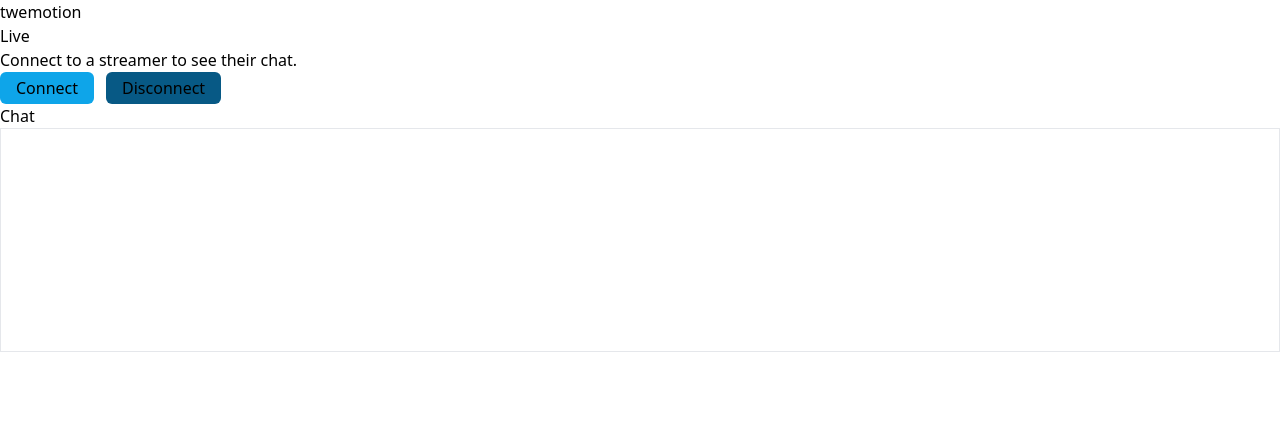
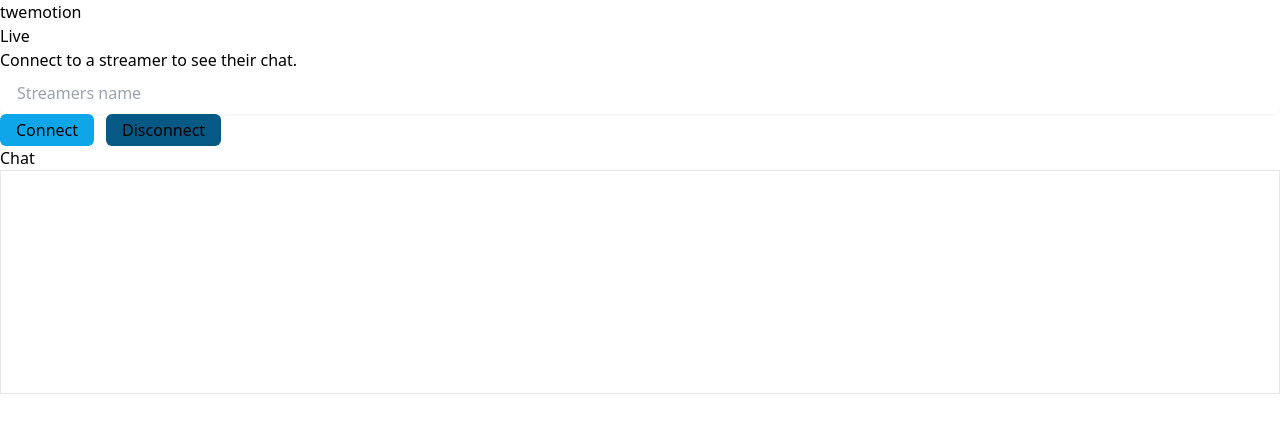
Before and after one commit to soymartinez/twemotion, a Next.js app: page / in a window 1280 px wide. Shown: the top 432 px of the page. Built offline with nearby package versions, Linux system fonts and the light colour scheme.

Commit message:
🌌 refactor (live): add streamer name by input

```diff
--- a/src/components/live.tsx
+++ b/src/components/live.tsx
@@ -1,15 +1,21 @@
 'use client'
 
 import { connect, disconnect } from '@/utils/twitch'
+import { useState } from 'react'
 import Chat from './chat'
 
 export default function Live() {
+    const [streamer, setStreamer] = useState('')
     return (
         <section>
             <h1>Live</h1>
             <p>Connect to a streamer to see their chat.</p>
+            <input type='text' className='rounded-lg border-transparent flex-1 appearance-none border border-gray-300 w-full py-2 px-4 bg-white text-gray-700 placeholder-gray-400 shadow-sm text-base focus:outline-none focus:ring-2 focus:ring-purple-600 focus:border-transparent'
+                placeholder='Streamers name'
+                onChange={(e) => setStreamer(e.target.value)}
+            />
             <div className='flex gap-3'>
-                <button className='px-4 py-1 bg-sky-500 rounded-md' onClick={() => connect('shroud')}>Connect</button>
+                <button className='px-4 py-1 bg-sky-500 rounded-md' onClick={() => connect(streamer)}>Connect</button>
                 <button className='px-4 py-1 bg-sky-800 rounded-md' onClick={() => disconnect()}>Disconnect</button>
             </div>
             <Chat />
```
